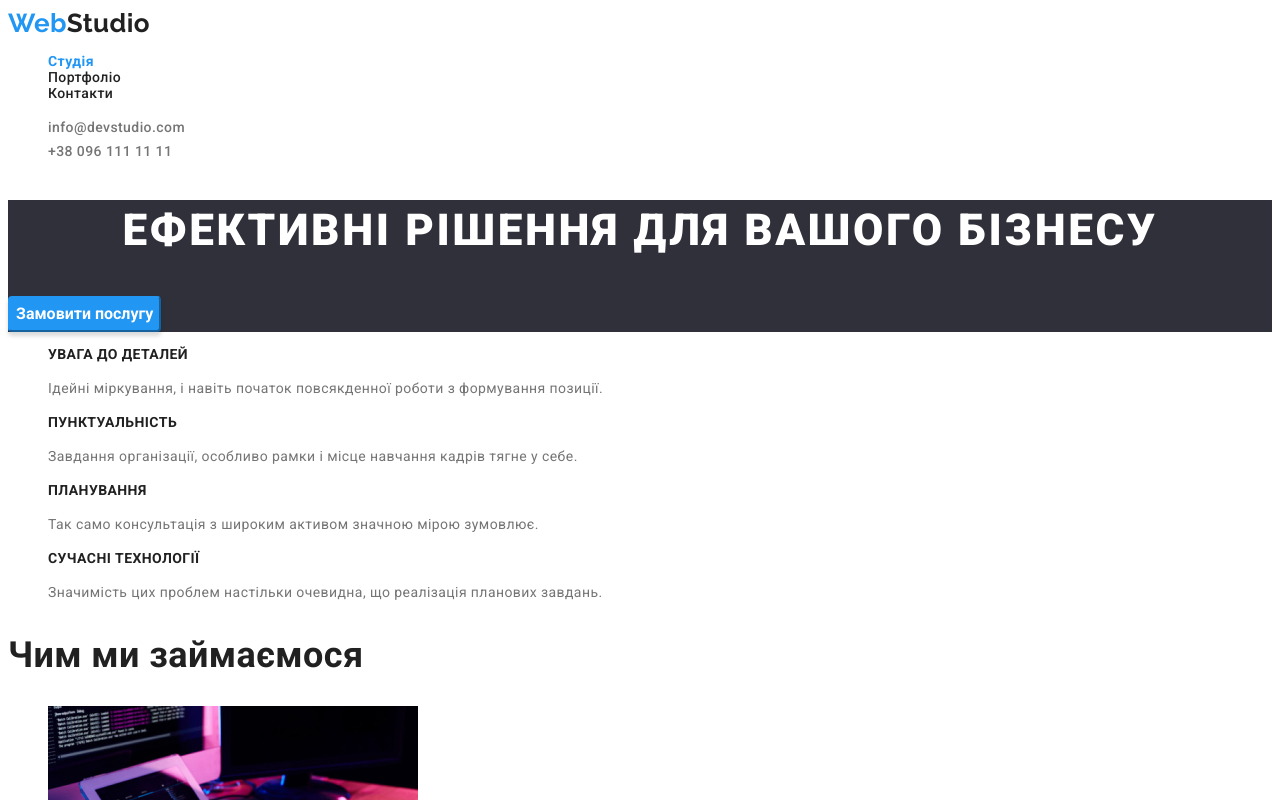
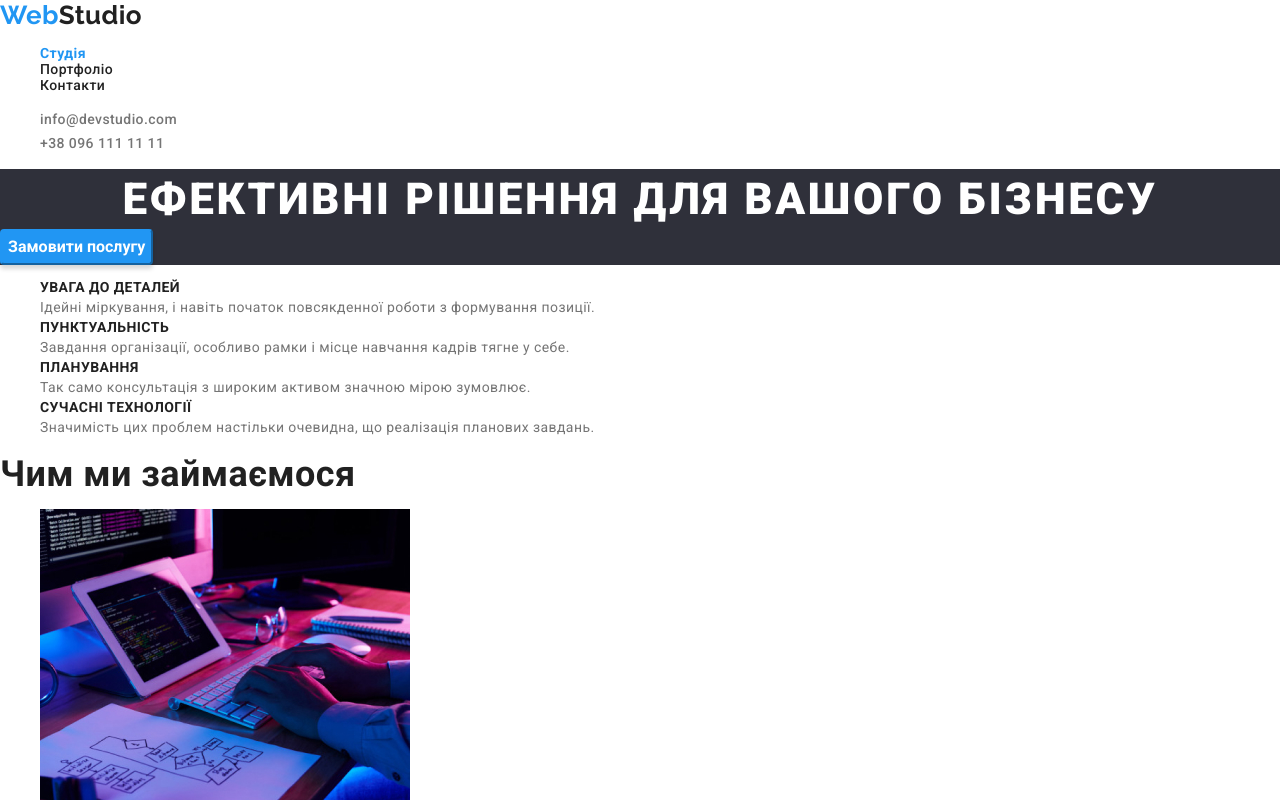
Before and after one commit to YuDo-fsd/goit-markup-hw-02, a plain HTML site: page index.html in a window 1280 px wide. Shown: the top 800 px of the page. Drawn offline with nearby package versions, Linux system fonts and the light colour scheme.

Commit message:
hw3-start

```diff
--- a/css/styles.css
+++ b/css/styles.css
@@ -32,6 +32,21 @@ body {
   clip-path: inset(100%);
   clip: rect(0 0 0 0);
   overflow: hidden;
+}
+
+h1,
+h2,
+h3,
+h4,
+h5,
+h6,
+p {
+  margin: 0;
+}
+
+ul,
+ol {
+  list-style: none;
 }
 
 /* HEADER */
--- a/index.html
+++ b/index.html
@@ -10,6 +10,10 @@
     <link
       href="https://fonts.googleapis.com/css2?family=Raleway:wght@700&family=Roboto:wght@400;500;700;900&display=swap"
       rel="stylesheet"
+    />
+    <link
+      rel="stylesheet"
+      href="https://cdnjs.cloudflare.com/ajax/libs/modern-normalize/1.1.0/modern-normalize.css"
     />
     <link rel="stylesheet" href="./css/styles.css" />
   </head>
@@ -33,7 +37,7 @@
       </ul>
     </header>
     <main>
-      <section class="hero">
+      <section class="section hero">
         <h1 class="hero-title">Ефективні рішення для вашого бізнесу</h1>
         <button class="hero-button" type="button">Замовити послугу</button>
       </section>
```
Also changed, not shown: portfolio.html (+5 -1 lines).
